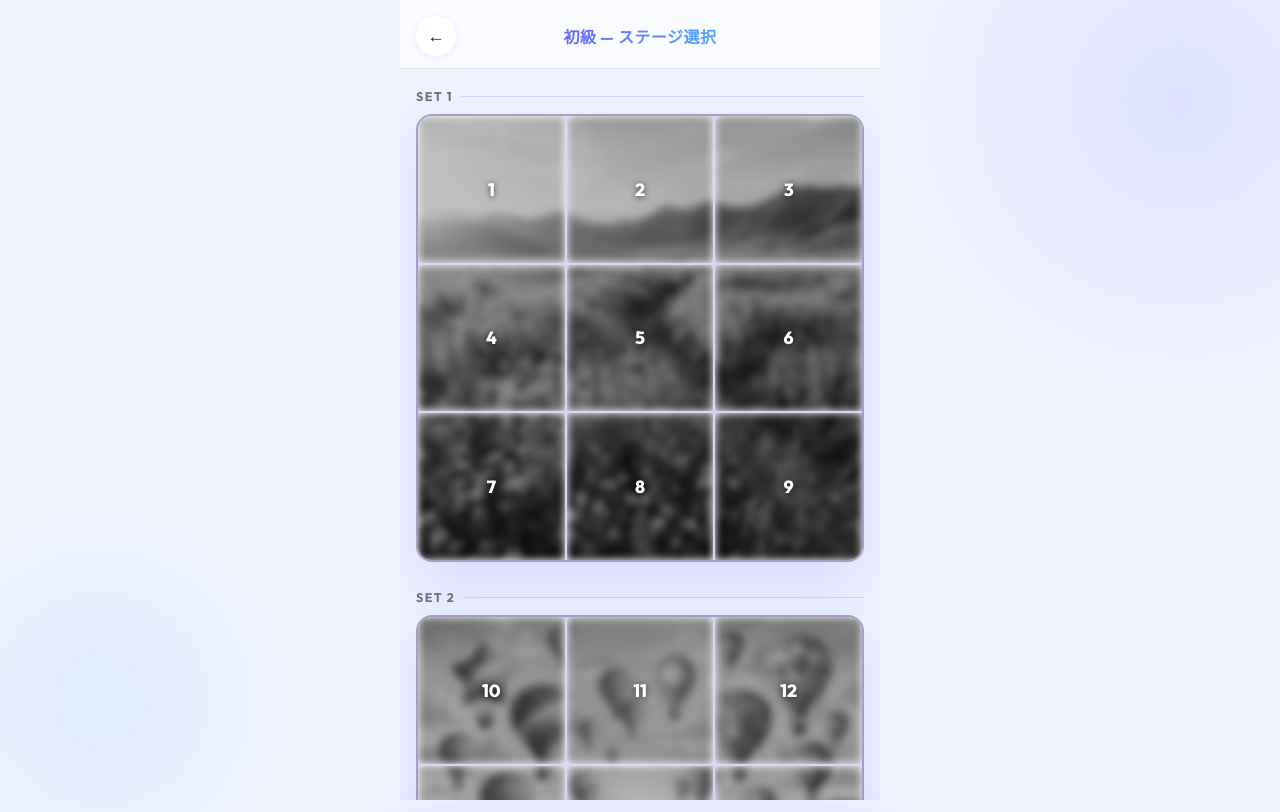
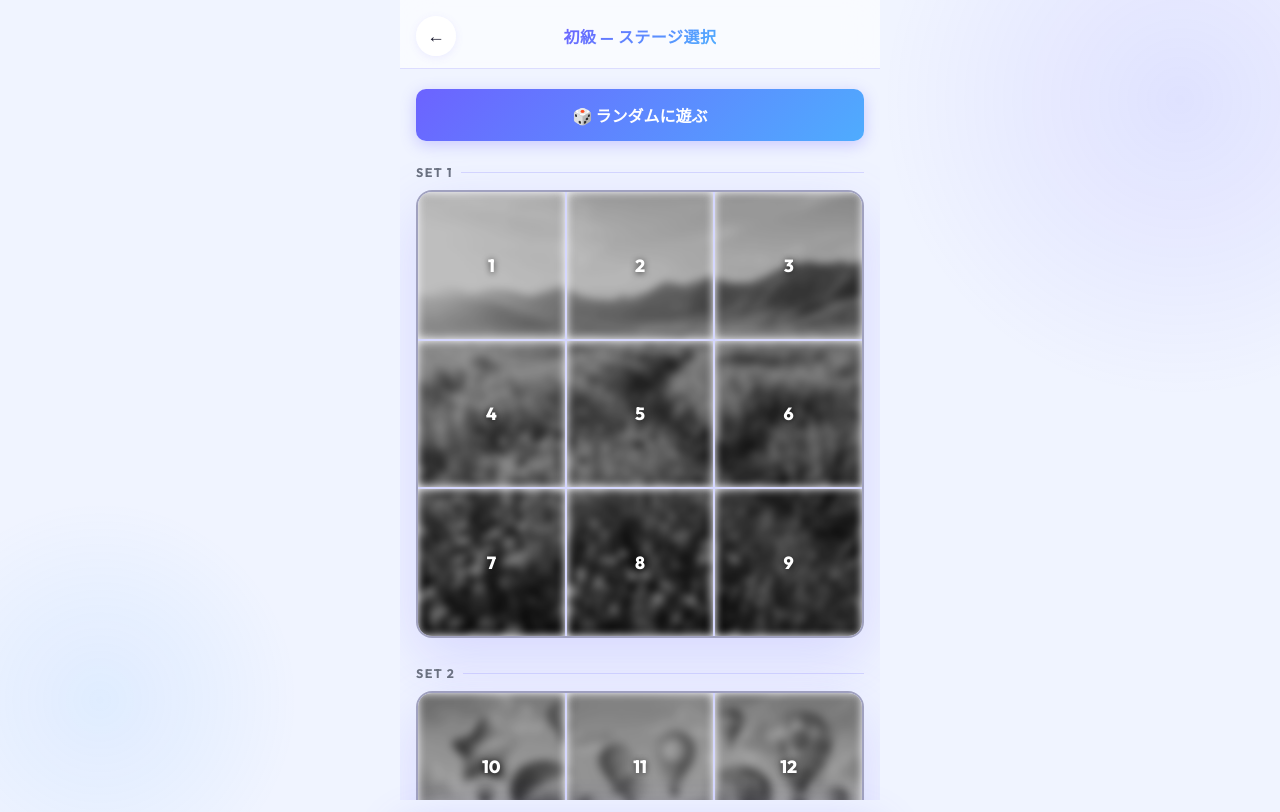
Before and after one commit to ui1221/sudoku, a website built with Vite: page index.html in a window 1280 px wide. Both pictures are taken after a click on the button "初級をはじめる". Built offline with nearby package versions, Linux system fonts and the light colour scheme.

Commit message:
feat: Add random stage button and fix full image size

```diff
--- a/index.html
+++ b/index.html
@@ -90,6 +90,7 @@
 
         <!-- ギャラリー（5セット × 3x3グリッド） -->
         <div class="gallery-scroll">
+          <button id="btn-random-stage" class="random-stage-btn">🎲 ランダムに遊ぶ</button>
           <div id="gallery-sets" class="gallery-sets"></div>
         </div>
 
--- a/src/style.css
+++ b/src/style.css
@@ -906,6 +906,33 @@ header {
   padding: 20px 16px calc(24px + env(safe-area-inset-bottom, 0px));
 }
 
+.random-stage-btn {
+  width: 100%;
+  padding: 14px;
+  margin-bottom: 24px;
+  border: none;
+  border-radius: var(--border-radius-sm);
+  background: var(--accent-gradient);
+  color: #fff;
+  font-family: 'Outfit', sans-serif;
+  font-size: 1rem;
+  font-weight: 700;
+  cursor: pointer;
+  box-shadow: 0 4px 16px rgba(108,99,255,0.3);
+  transition: transform var(--transition), box-shadow var(--transition);
+  display: flex;
+  align-items: center;
+  justify-content: center;
+  gap: 8px;
+}
+.random-stage-btn:hover {
+  transform: translateY(-2px);
+  box-shadow: 0 8px 24px rgba(108,99,255,0.4);
+}
+.random-stage-btn:active {
+  transform: translateY(1px);
+}
+
 .gallery-sets {
   display: flex;
   flex-direction: column;
@@ -1127,7 +1154,7 @@ header {
   flex-direction: column;
   align-items: center;
   width: 100%;
-  max-width: 440px;
+  max-width: 500px; /* ステージ選択画面(480px)より少し余裕を持たせる */
 }
 
 #full-image-content {
--- a/src/ui.js
+++ b/src/ui.js
@@ -101,6 +101,7 @@ const completionDetail= document.getElementById('completion-detail');
 const btnNextStage    = document.getElementById('btn-next-stage');
 const btnGoStageSelect = document.getElementById('btn-go-stage-select');
 const btnGoHome       = document.getElementById('btn-go-home');
+const btnRandomStage  = document.getElementById('btn-random-stage');
 
 // ====== ゲームインスタンス ======
 const game = new Game(render);
@@ -623,6 +624,15 @@ function setupControls() {
       showStageScreen(diff);
     });
   });
+
+  // ランダムに遊ぶ
+  btnRandomStage?.addEventListener('click', () => {
+    triggerRipple(btnRandomStage);
+    startBgm();
+    const randomStage = Math.floor(Math.random() * MAX_STAGES) + 1;
+    game.start(currentDifficulty, randomStage);
+    showGameScreen();
+  });
 }
 
 // ====== キーボード操作（PC対応） ======
```
